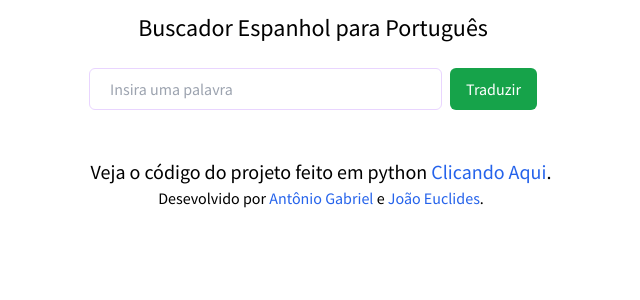
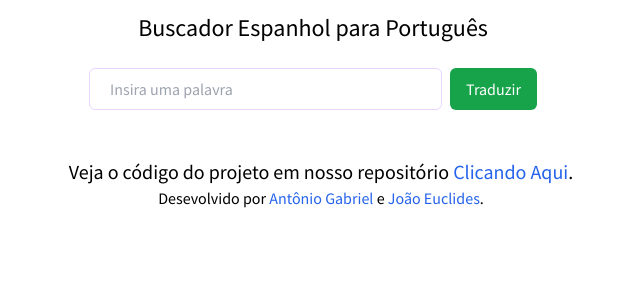
Before and after one commit to maccuci/search-engine, a React (Vite) app: page / in a window 1280 px wide. Shown: the top 300 px of the page, without its empty margins (327-967 px from the left). Built offline with nearby package versions, Linux system fonts and the light colour scheme.

Commit message:
editing index.tsx

```diff
--- a/src/index.tsx
+++ b/src/index.tsx
@@ -6,7 +6,7 @@ export const App = () => {
             <Translate />
             {/* <Debug/> */}
             <footer className="flex flex-col items-center justify-center mt-12 md:ml-4 sm:ml-4 min-[300px]:ml-4">
-                <h2 className="text-xl">Veja o código do projeto feito em python <a href="https://www.github.com/EuclidesVit/buscador-de-palavras" target={'_blank'} className='text-blue-600'>Clicando Aqui</a>.
+                <h2 className="text-xl">Veja o código do projeto em nosso repositório <a href="https://www.github.com/maccuci/search-engine" target={'_blank'} className='text-blue-600'>Clicando Aqui</a>.
                 </h2>
                 <p>Desevolvido por <a href="https://www.github.com/maccuci" target={'_blank'} className='text-blue-600'>Antônio Gabriel</a> e <a href="https://www.github.com/EuclidesVit" target={'_blank'} className='text-blue-600'>João Euclides</a>.</p>
             </footer>
```
